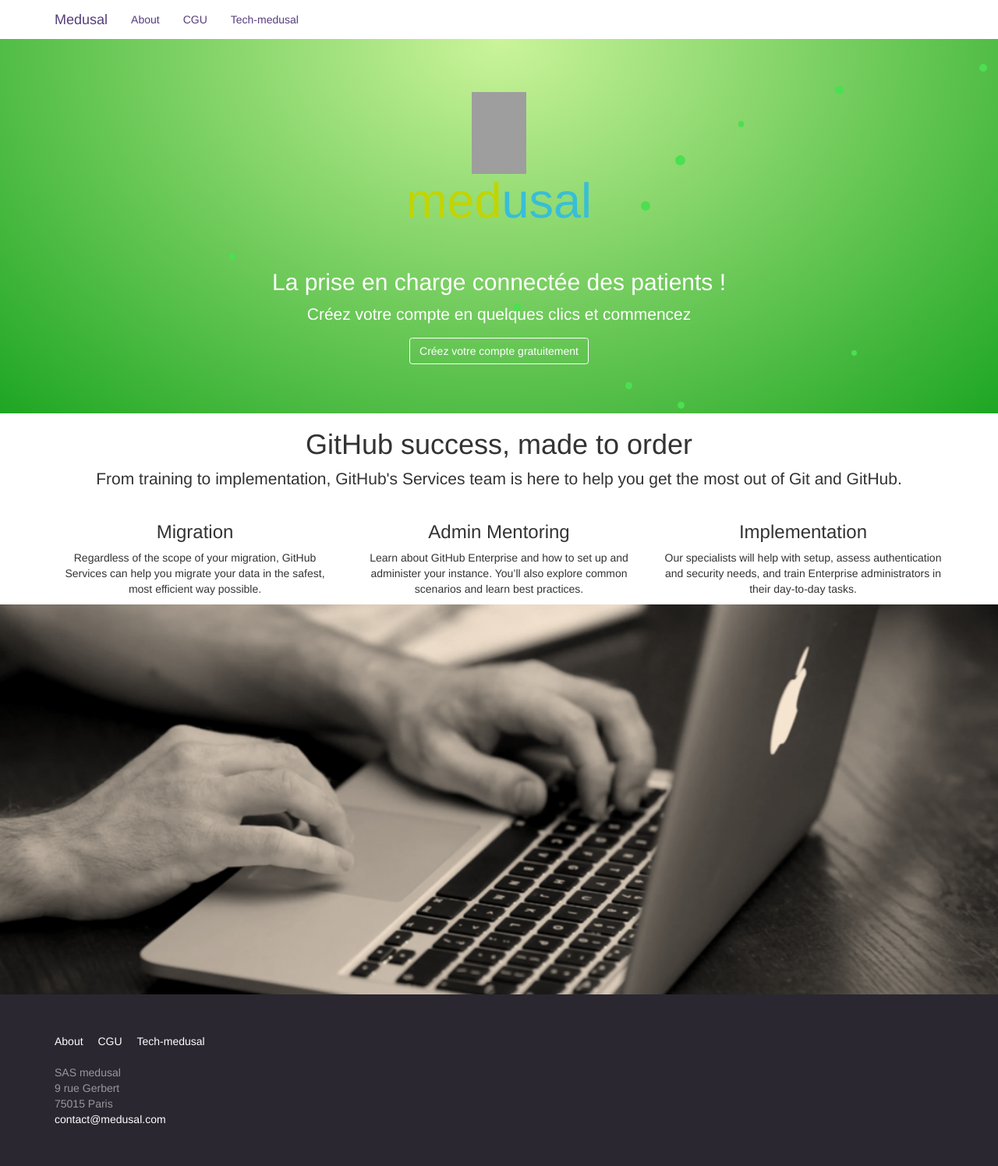
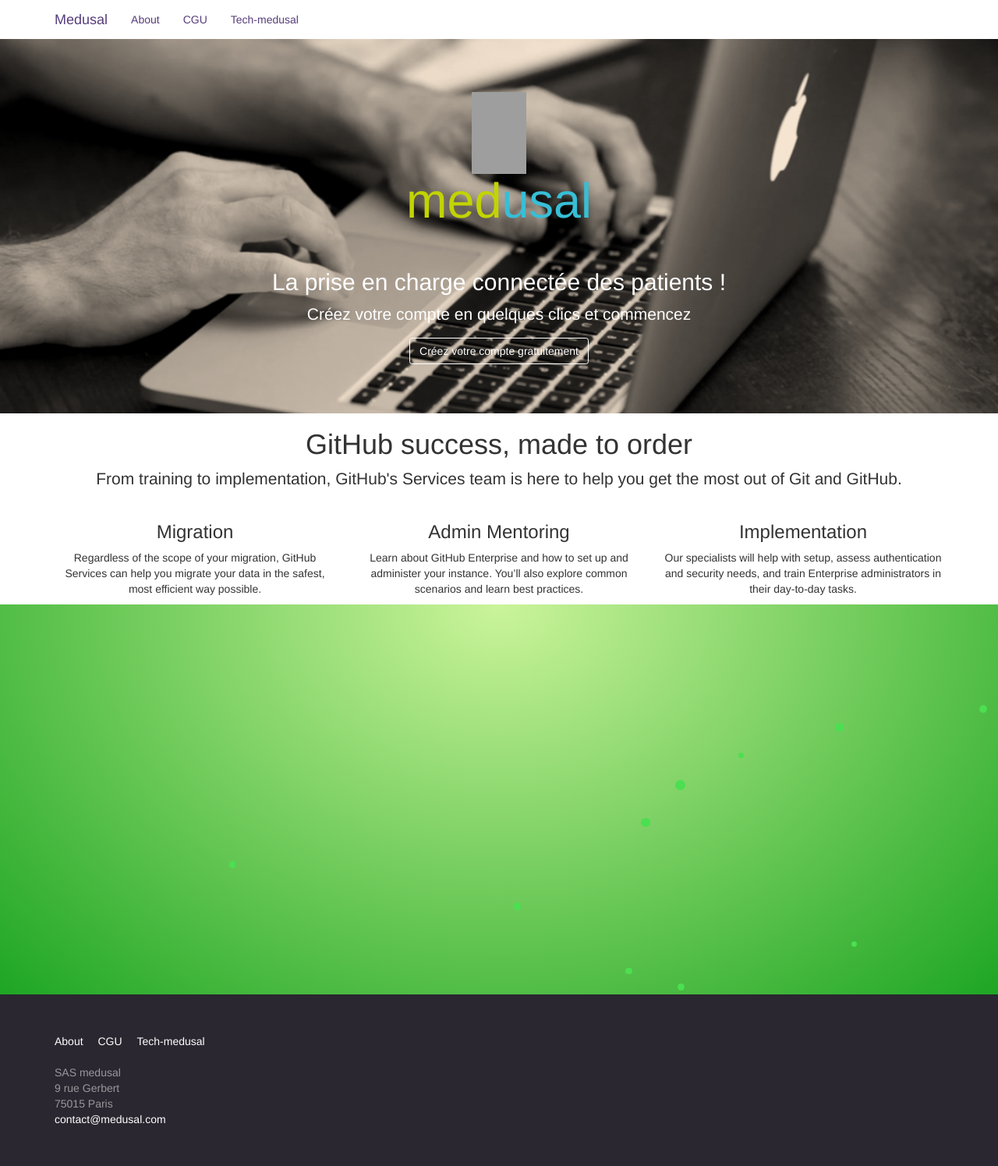
Before and after one commit to medusal/medusal.github.io, a Jekyll site: the page built from index.html, in a window 1280 px wide. Shown: the whole page at 78% size. Built offline with Jekyll 4.4.1, drawn with Linux system fonts in a browser that asks for light colours; grey boxes are pictures that could not be loaded.

Commit message:
fix bubbles

```diff
--- a/css/main.scss
+++ b/css/main.scss
@@ -21,7 +21,8 @@
     }
 
     to {
-      bottom: 120%;
+      opacity: 20;
+      bottom: 95%;
     }
   }
 }
--- a/index.html
+++ b/index.html
@@ -3,7 +3,7 @@ layout: home
 ---
 
 <div class="home">
-  <section class="green-light bubbles jumbotron">
+  <section class="wallpaper-background jumbotron">
     <h1 class="white text-center">
       <IMG SRC="https://cloud.githubusercontent.com/assets/9364085/16230013/b3560aa8-37bf-11e6-8d19-613a8952ddbc.png"
       ALT="medusal-logo"
@@ -36,6 +36,6 @@ layout: home
     </div>
 
   </section>
-  <section class="wallpaper-background" style="height: 500px">
+  <section class="green-light bubbles " style="height: 500px">
   </section>
 </div>
```
